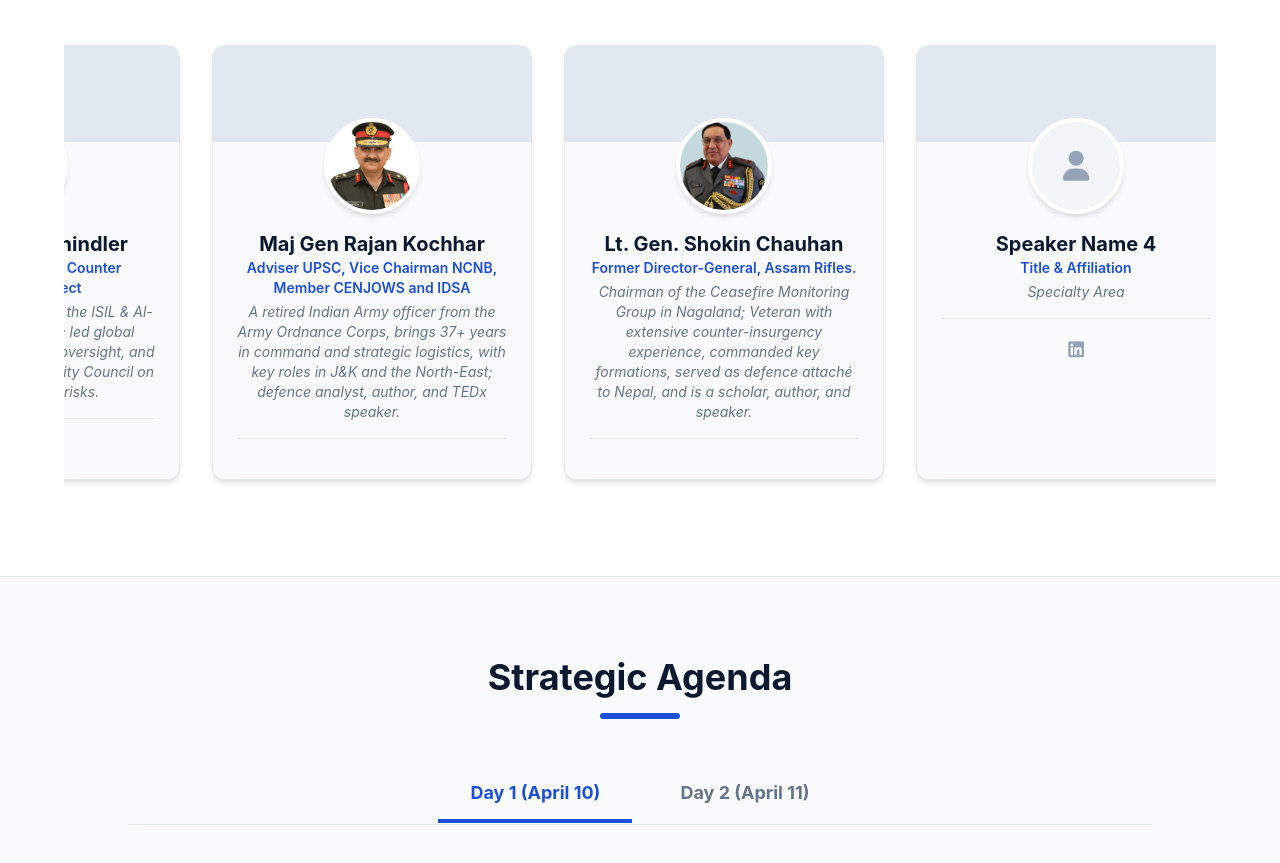
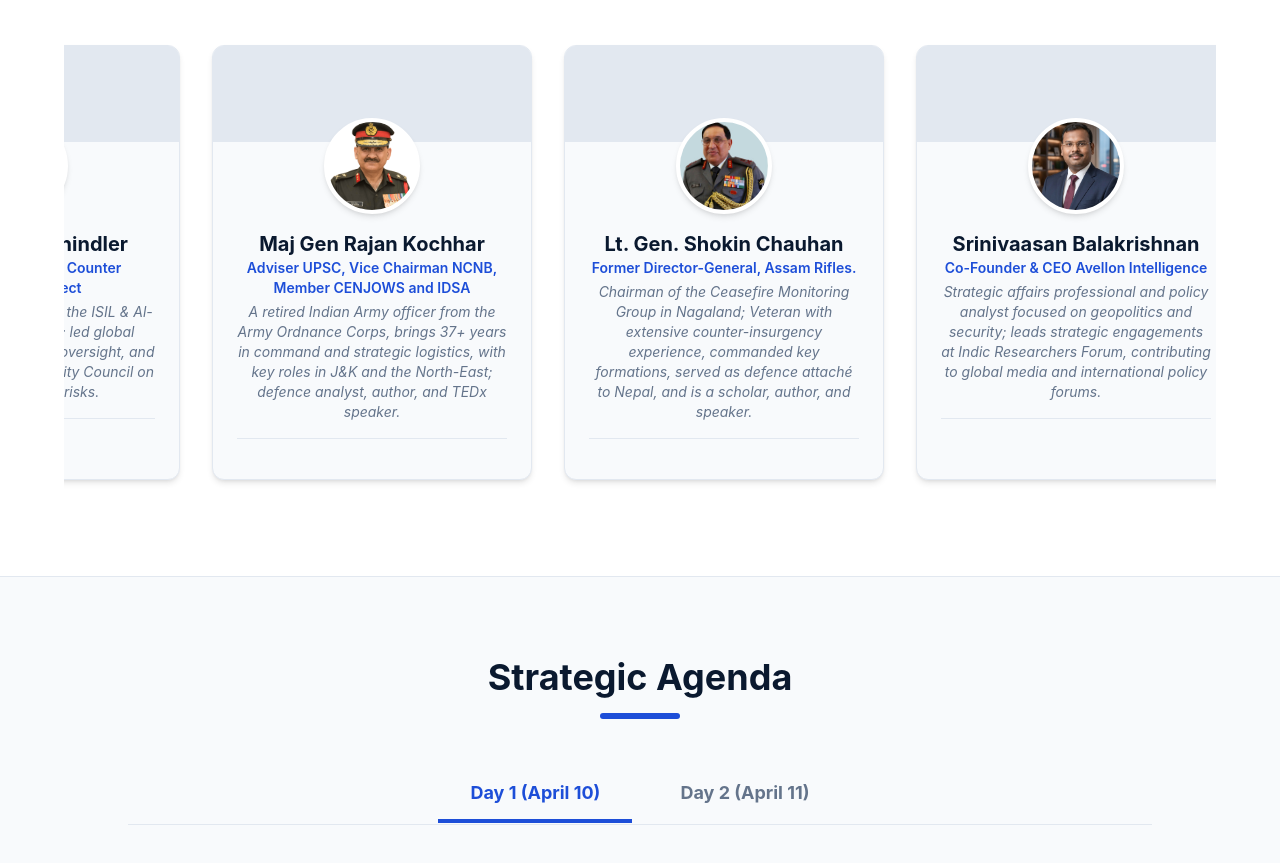
Before and after one commit to SrinivasanBalakrishnan/narco-terror-summit, a plain HTML site: page index.html in a window 1280 px wide. Shown: the part 1844-2707 px from the top of the page. Drawn offline with nearby package versions, Linux system fonts and the light colour scheme.

Commit message:
Update index.html

```diff
--- a/index.html
+++ b/index.html
@@ -240,14 +240,12 @@
                     <div class="w-72 md:w-80 bg-slate-50 rounded-xl shadow-md overflow-hidden border border-slate-200 hover:shadow-xl transition-all duration-300 transform hover:-translate-y-1 flex-shrink-0">
                         <div class="h-20 md:h-24 bg-slate-200 relative"></div>
                         <div class="p-6 text-center -mt-12 relative z-10">
-                            <div class="w-20 h-20 md:w-24 md:h-24 rounded-full mx-auto border-4 border-white shadow-md mb-4 bg-slate-100 flex items-center justify-center">
-                                <i class="fa-solid fa-user text-2xl md:text-3xl text-slate-400"></i>
-                            </div>
-                            <h3 class="text-lg md:text-xl font-bold text-oxford">Speaker Name 4</h3>
-                            <p class="text-accent font-semibold text-xs md:text-sm mb-1">Title & Affiliation</p>
-                            <p class="text-slate-500 text-xs md:text-sm mb-4 italic">Specialty Area</p>
+                             <img src="Ba.jpg" alt="Srinivaasan Balakrishnan" class="w-20 h-20 md:w-24 md:h-24 rounded-full mx-auto border-4 border-white shadow-md mb-4 bg-white object-cover">
+                            <h3 class="text-lg md:text-xl font-bold text-oxford">Srinivaasan Balakrishnan</h3>
+                            <p class="text-accent font-semibold text-xs md:text-sm mb-1">Co-Founder & CEO Avellon Intelligence</p>
+                            <p class="text-slate-500 text-xs md:text-sm mb-4 italic">Strategic affairs professional and policy analyst focused on geopolitics and security; leads strategic engagements at Indic Researchers Forum, contributing to global media and international policy forums.
+</p>
                             <div class="flex justify-center space-x-4 border-t border-slate-200 pt-4">
-                                <a href="#" class="text-slate-400 hover:text-blue-700 transition-colors"><i class="fa-brands fa-linkedin text-lg"></i></a>
                             </div>
                         </div>
                     </div>
```
